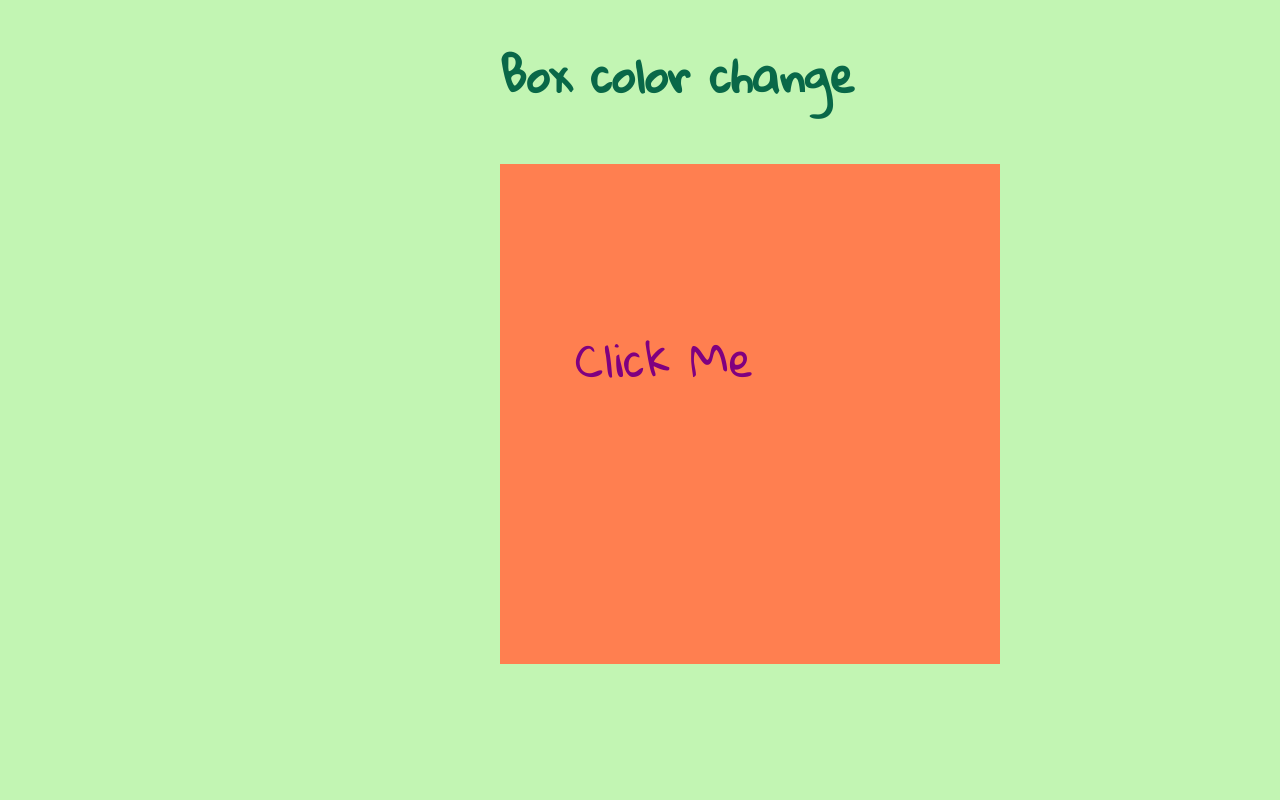
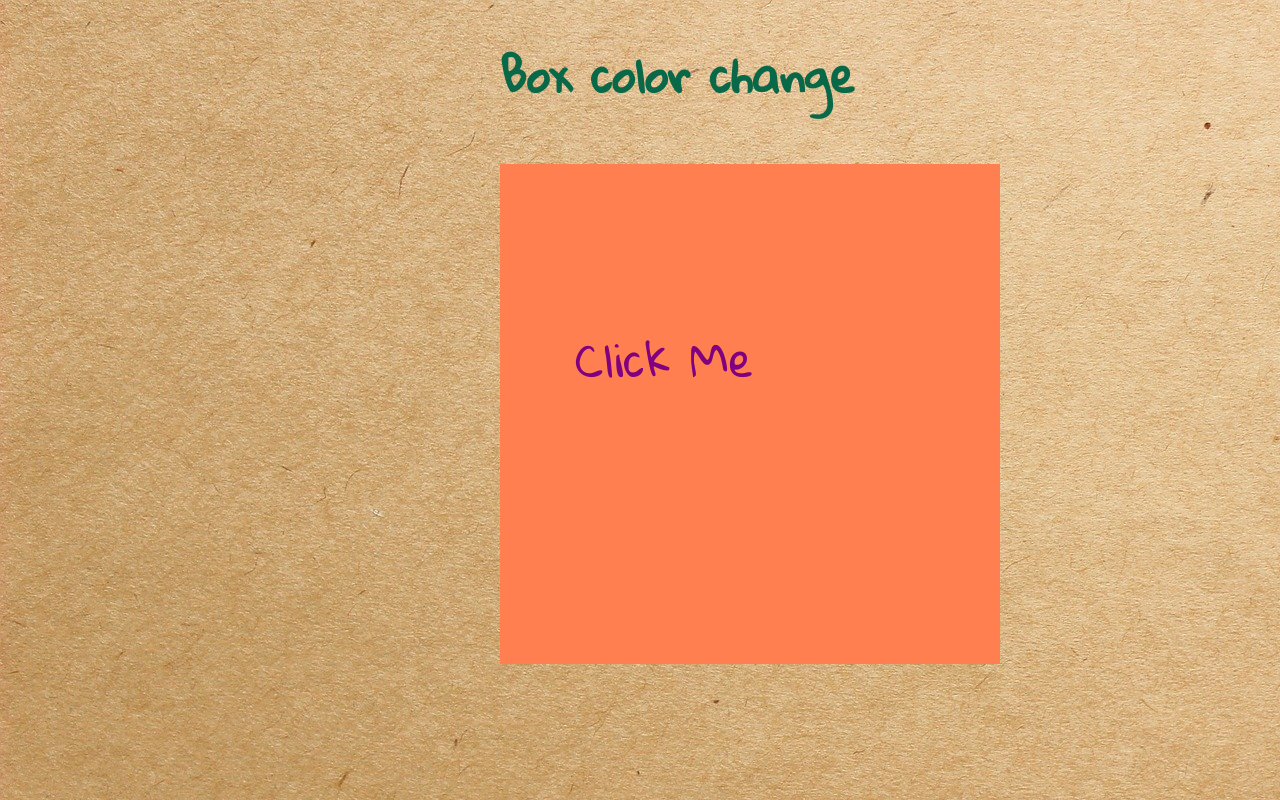
Before and after one commit to O-Sanni/React-Box-Color, a React (Create React App) app: page / in a window 1280 px wide. Built offline with nearby package versions, Linux system fonts and the light colour scheme.

Commit message:
add background

```diff
--- a/src/index.css
+++ b/src/index.css
@@ -1,6 +1,6 @@
 body {
   margin: 0;
-  background-color:rgb(194, 245, 179);
+  background-image: url(./1.jpg);
   font-family: -apple-system, BlinkMacSystemFont, 'Segoe UI', 'Roboto', 'Oxygen',
     'Ubuntu', 'Cantarell', 'Fira Sans', 'Droid Sans', 'Helvetica Neue',
     sans-serif;
```
Also changed, not shown: src/1.jpg (added).
